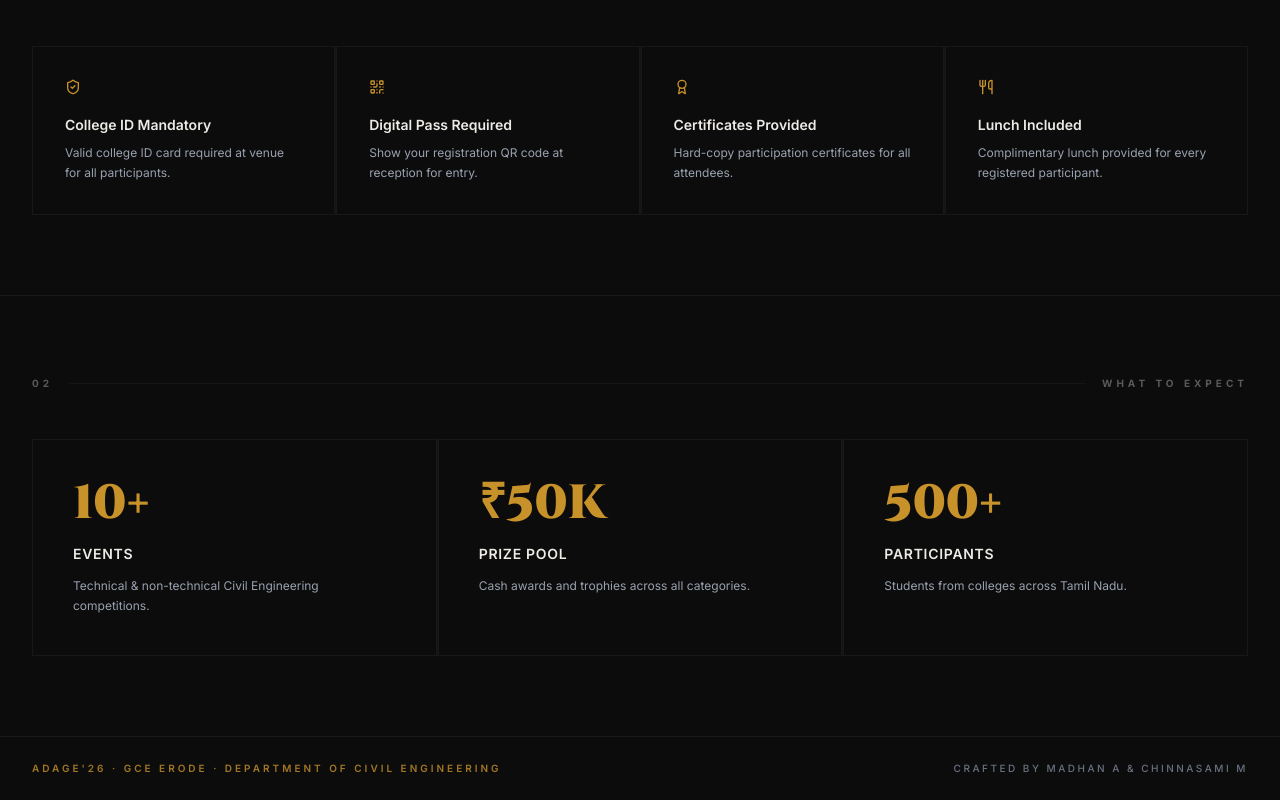
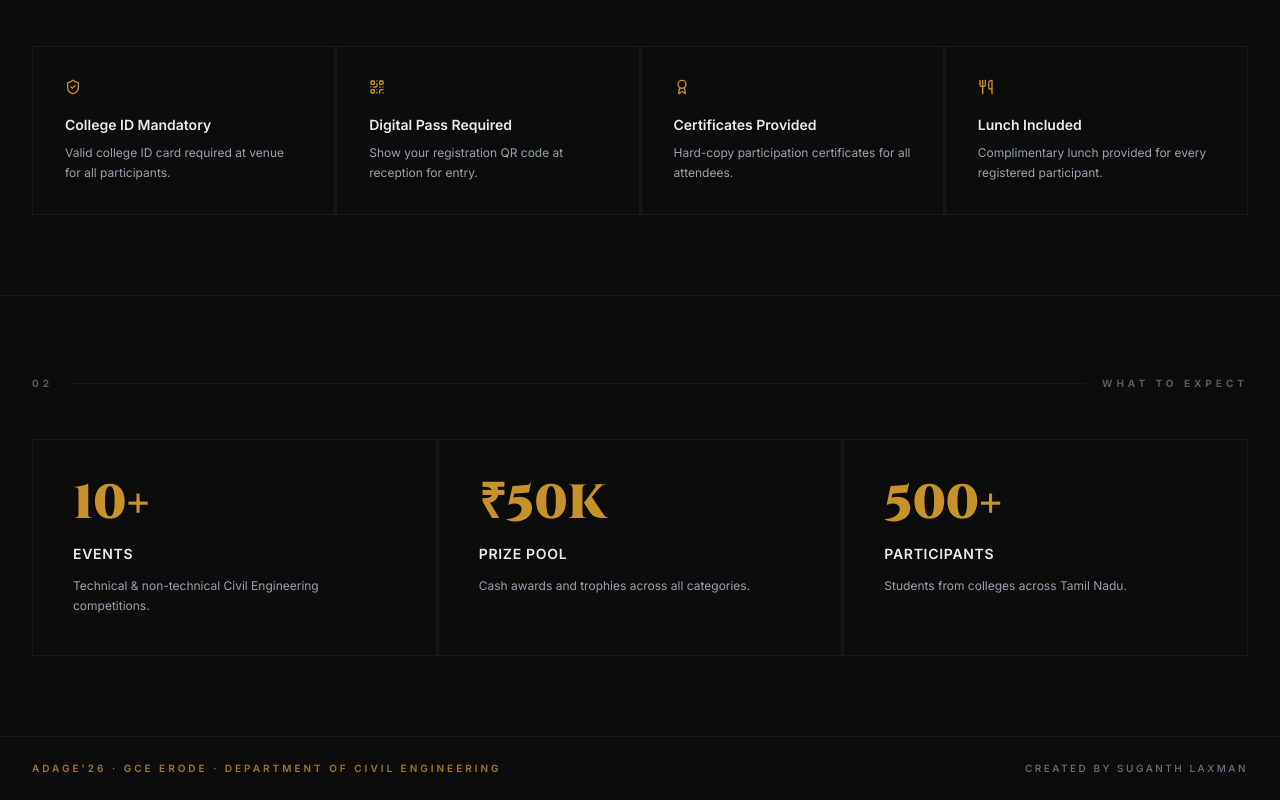
Before and after one commit to JEO-JUSTIN/Adage, a React (Vite) app: page /register in a window 1280 px wide. Shown: the part 898-1698 px from the top of the page. Built offline with nearby package versions, Linux system fonts and the light colour scheme; no server answers; the database is empty.

Commit message:
Update footer credits to Created by Suganth Laxman

```diff
--- a/src/components/Home.jsx
+++ b/src/components/Home.jsx
@@ -187,7 +187,7 @@ export default function Home() {
           ADAGE'26 · GCE Erode · Department of Civil Engineering
         </p>
         <p className="text-[9px] sm:text-[10px] text-gray-500 uppercase tracking-[0.2em] sm:tracking-[0.25em] font-medium">
-          Crafted by Madhan A &amp; Chinnasami M
+          Created by Suganth Laxman
         </p>
       </div>
     </div>
```
